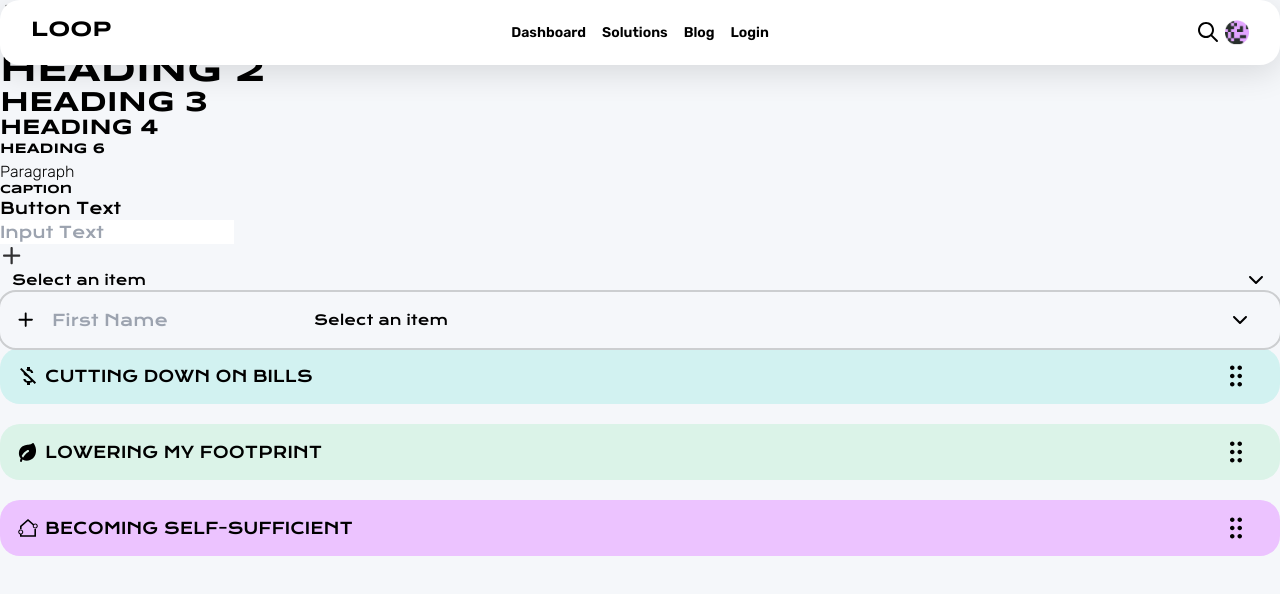
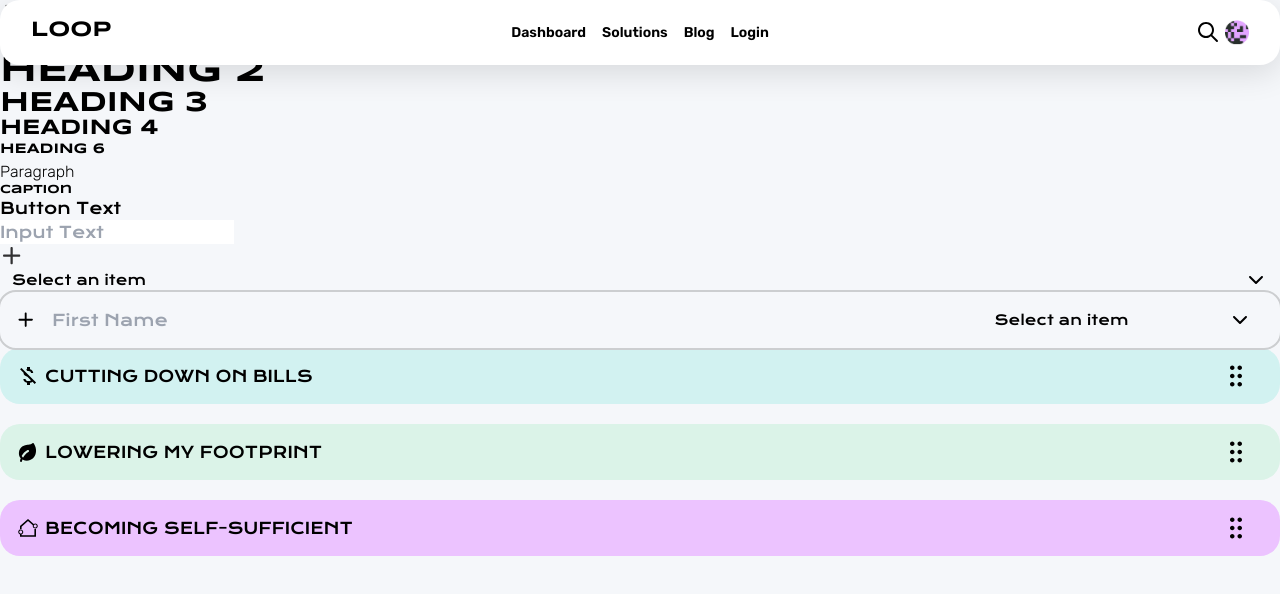
Before and after one commit to pranavkannepalli/loop, a Next.js app: page /pranav in a window 1280 px wide. Shown: the top 594 px of the page. Built offline with nearby package versions, Linux system fonts and the light colour scheme.

Commit message:
Tried to Fix Input Component

```diff
--- a/components/TextInput/index.jsx
+++ b/components/TextInput/index.jsx
@@ -2,12 +2,12 @@ import classNames from "@/hooks/classnames"
 
 export default function TextInput({ size="small", hasInput=true, prefix=null, suffix = null, ...props}) {
     return (
-        <div className={classNames(`flex gap-[16px] items-center
+        <div className={classNames(`flex flex-1 gap-[16px] items-center
                         px-[16px]
                         outline outline-2 outline-white-300
                         hover:outline-white-400 focus-within:outline-green-700`, size=="small" ? "py-[12px] rounded-[8px] bg-white-100" : "p-[16px] rounded-[16px] bg-transparent")}>
             {prefix}
-            {hasInput && <input className="focus:outline-none !bg-transparent font-krona" {...props}/>}
+            {hasInput && <input className=" flex-[10] focus:outline-none !bg-transparent font-krona" {...props}/>}
             {suffix}
         </div>
     )
```
